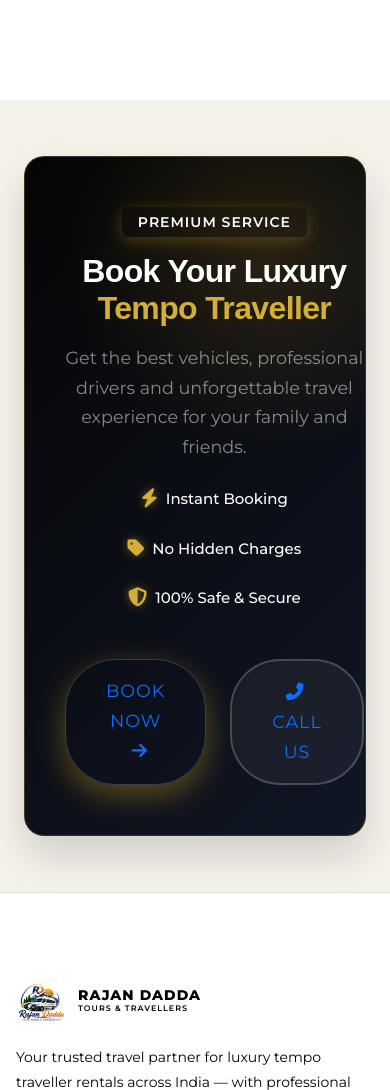
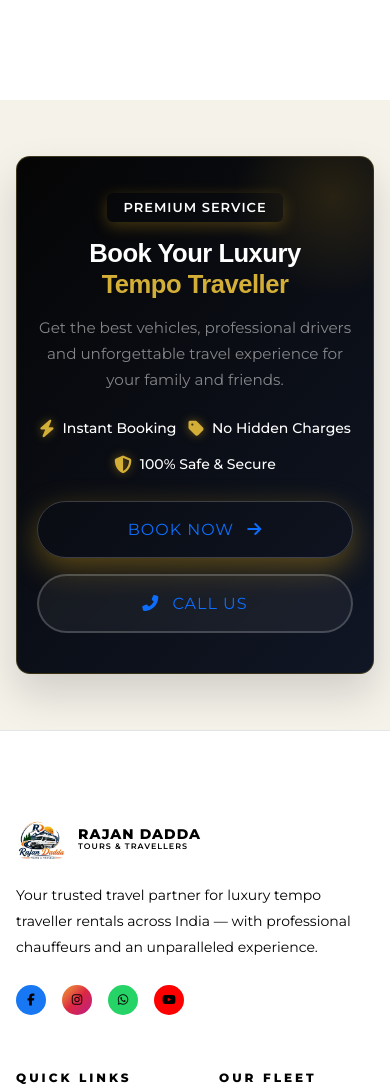
Before and after one commit to nexkrraftlabs-hub/rajandadda, a Django app: page /gallery/ in a window 390 px wide. Shown: the part 3454-4544 px from the top of the page. Run offline with Django 5.2, Linux system fonts and the light colour scheme; some libraries are stand-ins or nearby versions.

Commit message:
Update project

```diff
--- a/home/templates/home/gallery.html
+++ b/home/templates/home/gallery.html
@@ -661,71 +661,127 @@
 </section>
 
 <!-- CTA STRIP -->
-<section class="section-pad bg-light-gray">
-    <div class="container-fluid px-4">
-        <div class="cta-strip d-flex flex-column justify-content-center"
-            style="min-height: 55vh; padding: 50px 40px; background: linear-gradient(135deg, var(--dark), #101625); border-radius: 20px; box-shadow: 0 20px 40px rgba(0,0,0,0.15); position: relative; overflow: hidden;">
+<style>
+    .cta-strip-section .cta-strip {
+        min-height: 55vh;
+        padding: 50px 40px;
+        background: linear-gradient(135deg, var(--dark), #101625);
+        border-radius: 20px;
+        box-shadow: 0 20px 40px rgba(0,0,0,0.15);
+        position: relative;
+        overflow: hidden;
+    }
+    .cta-strip-section .cta-deco-circle {
+        position: absolute;
+        top: -100px;
+        right: -100px;
+        width: 400px;
+        height: 400px;
+        background: radial-gradient(circle, rgba(212,160,23,0.15) 0%, transparent 70%);
+        border-radius: 50%;
+        z-index: 0;
+    }
+    .cta-strip-section h2.cta-title {
+        font-size: clamp(1.6rem, 6vw, 3.8rem);
+        font-family: 'Poppins', sans-serif;
+        line-height: 1.2;
+    }
+    .cta-strip-section .cta-buttons {
+        display: flex;
+        gap: 16px;
+        justify-content: center;
+        flex-wrap: wrap;
+    }
+    .cta-strip-section .cta-buttons a {
+        flex: 1 1 auto;
+        text-align: center;
+        min-width: 140px;
+        max-width: 220px;
+    }
+    @media (max-width: 575.98px) {
+        .cta-strip-section .cta-strip {
+            min-height: auto;
+            padding: 36px 20px 40px;
+            border-radius: 14px;
+        }
+        .cta-strip-section .cta-deco-circle {
+            width: 200px;
+            height: 200px;
+            top: -60px;
+            right: -60px;
+        }
+        .cta-strip-section .cta-features {
+            gap: 12px !important;
+            margin-bottom: 24px !important;
+        }
+        .cta-strip-section .cta-buttons {
+            flex-direction: column;
+            align-items: center;
+        }
+        .cta-strip-section .cta-buttons a {
+            max-width: 100%;
+            width: 100%;
+            padding: 14px 24px !important;
+            font-size: 1rem !important;
+        }
+        .cta-strip-section p.cta-desc {
+            font-size: 0.95rem !important;
+        }
+    }
+</style>
+<section class="section-pad bg-light-gray cta-strip-section">
+    <div class="container-fluid px-3 px-md-4">
+        <div class="cta-strip d-flex flex-column justify-content-center">
             <!-- Decorative circle -->
-            <div
-                style="position:absolute; top:-100px; right:-100px; width:400px; height:400px; background:radial-gradient(circle, rgba(212,160,23,0.15) 0%, transparent 70%); border-radius:50%; z-index:0;">
-            </div>
+            <div class="cta-deco-circle"></div>
 
-            <div class="row align-items-center position-relative z-index-1" style="flex: 1;">
+            <div class="row align-items-center position-relative" style="z-index:1; flex: 1;">
                 <!-- Text Column -->
                 <div class="col-lg-7 text-center text-lg-start">
                     <span class="badge bg-gold text-white mb-3 px-3 py-2"
-                        style="font-size: 14px; letter-spacing: 1px; font-weight: 600; box-shadow: 0 4px 15px rgba(212,160,23,0.3);">PREMIUM
+                        style="font-size: 13px; letter-spacing: 1px; font-weight: 600; box-shadow: 0 4px 15px rgba(212,160,23,0.3);">PREMIUM
                         SERVICE</span>
-                    <h2 class="text-white fw-800 mb-3"
-                        style="font-size: clamp(2rem, 3.5vw, 3.8rem); font-family: 'Poppins', sans-serif; line-height: 1.15;">
-                        Book Your Luxury<br><span style="color:var(--gold);">Tempo Traveller</span></h2>
-                    <p class="text-white-50 mb-4 mx-auto mx-lg-0" style="font-size: 1.1rem; max-width: 500px;">Get the
-                        best vehicles, professional drivers and unforgettable travel experience for your family and
-                        friends.</p>
+                    <h2 class="text-white fw-800 mb-3 cta-title">
+                        Book Your Luxury<br><span style="color:var(--gold);">Tempo Traveller</span>
+                    </h2>
+                    <p class="text-white-50 mb-4 mx-auto mx-lg-0 cta-desc" style="font-size: 1.05rem; max-width: 500px;">
+                        Get the best vehicles, professional drivers and unforgettable travel experience for your family and friends.
+                    </p>
 
-                    <div class="d-flex gap-4 flex-wrap justify-content-center justify-content-lg-start mb-5">
-                        <div class="d-flex align-items-center gap-2 text-white"
-                            style="font-size:15px; font-weight: 500;">
-                            <i class="fas fa-bolt gold-text"
-                                style="font-size: 1.2rem; filter: drop-shadow(0 0 5px rgba(212,160,23,0.5));"></i>
+                    <div class="d-flex gap-3 flex-wrap justify-content-center justify-content-lg-start mb-4 cta-features">
+                        <div class="d-flex align-items-center gap-2 text-white" style="font-size:14px; font-weight: 500;">
+                            <i class="fas fa-bolt gold-text" style="font-size: 1.1rem; filter: drop-shadow(0 0 5px rgba(212,160,23,0.5));"></i>
                             Instant Booking
                         </div>
-                        <div class="d-flex align-items-center gap-2 text-white"
-                            style="font-size:15px; font-weight: 500;">
-                            <i class="fas fa-tag gold-text"
-                                style="font-size: 1.2rem; filter: drop-shadow(0 0 5px rgba(212,160,23,0.5));"></i> No
-                            Hidden Charges
+                        <div class="d-flex align-items-center gap-2 text-white" style="font-size:14px; font-weight: 500;">
+                            <i class="fas fa-tag gold-text" style="font-size: 1.1rem; filter: drop-shadow(0 0 5px rgba(212,160,23,0.5));"></i>
+                            No Hidden Charges
                         </div>
-                        <div class="d-flex align-items-center gap-2 text-white"
-                            style="font-size:15px; font-weight: 500;">
-                            <i class="fas fa-shield-alt gold-text"
-                                style="font-size: 1.2rem; filter: drop-shadow(0 0 5px rgba(212,160,23,0.5));"></i> 100%
-                            Safe & Secure
+                        <div class="d-flex align-items-center gap-2 text-white" style="font-size:14px; font-weight: 500;">
+                            <i class="fas fa-shield-alt gold-text" style="font-size: 1.1rem; filter: drop-shadow(0 0 5px rgba(212,160,23,0.5));"></i>
+                            100% Safe &amp; Secure
                         </div>
                     </div>
 
-                    <div class="d-flex gap-4 justify-content-center justify-content-lg-start">
+                    <div class="cta-buttons justify-content-center justify-content-lg-start">
                         <a href="{% url 'contact' %}" class="btn-hero-gold position-relative overflow-hidden"
-                            style="padding: 16px 40px; font-size: 1.1rem; border-radius: 50px; text-transform: uppercase; letter-spacing: 1px; box-shadow: 0 10px 30px rgba(212,160,23,0.4); border: 1px solid rgba(255,255,255,0.2);">
-                            <span class="position-relative z-index-1">Book Now <i
-                                    class="fas fa-arrow-right ms-2"></i></span>
+                            style="padding: 15px 36px; font-size: 1.05rem; border-radius: 50px; text-transform: uppercase; letter-spacing: 1px; box-shadow: 0 10px 30px rgba(212,160,23,0.4); border: 1px solid rgba(255,255,255,0.2); display:inline-block; text-align:center;">
+                            <span class="position-relative" style="z-index:1;">Book Now <i class="fas fa-arrow-right ms-2"></i></span>
                         </a>
                         <a href="tel:+919415425603" class="btn-hero-outline"
-                            style="padding: 16px 40px; font-size: 1.1rem; border-radius: 50px; text-transform: uppercase; letter-spacing: 1px; background: rgba(255,255,255,0.05); backdrop-filter: blur(5px); border: 2px solid rgba(255,255,255,0.2);">
-                            <i class="fas fa-phone-alt ms-1 me-2"></i> Call Us
+                            style="padding: 15px 36px; font-size: 1.05rem; border-radius: 50px; text-transform: uppercase; letter-spacing: 1px; background: rgba(255,255,255,0.05); backdrop-filter: blur(5px); border: 2px solid rgba(255,255,255,0.2); display:inline-block; text-align:center;">
+                            <i class="fas fa-phone-alt me-2"></i> Call Us
                         </a>
                     </div>
                 </div>
 
-                <!-- Image Column -->
+                <!-- Image Column (desktop only) -->
                 <div class="col-lg-5 d-none d-lg-flex justify-content-center align-items-center position-relative">
                     <!-- Glow behind image -->
-                    <div
-                        style="position:absolute; width:80%; height:80%; background:var(--gold); filter:blur(80px); opacity:0.15; border-radius:50%; z-index:0;">
-                    </div>
+                    <div style="position:absolute; width:80%; height:80%; background:var(--gold); filter:blur(80px); opacity:0.15; border-radius:50%; z-index:0;"></div>
                     <!-- The image itself -->
                     <img src="{% static 'imgs/aise.png' %}" alt="Luxury Tempo Traveller" class="img-fluid"
-                        style="border-radius: 16px; box-shadow: 0 25px 50px rgba(0,0,0,0.5); border: 4px solid rgba(255,255,255,0.05); transform: perspective(1000px) rotateY(-10deg); transition: transform 0.5s ease;"
+                        style="border-radius: 16px; box-shadow: 0 25px 50px rgba(0,0,0,0.5); border: 4px solid rgba(255,255,255,0.05); transform: perspective(1000px) rotateY(-10deg); transition: transform 0.5s ease; position:relative; z-index:1;"
                         onmouseover="this.style.transform='perspective(1000px) rotateY(0deg) scale(1.02)'"
                         onmouseout="this.style.transform='perspective(1000px) rotateY(-10deg)'">
                 </div>
```
